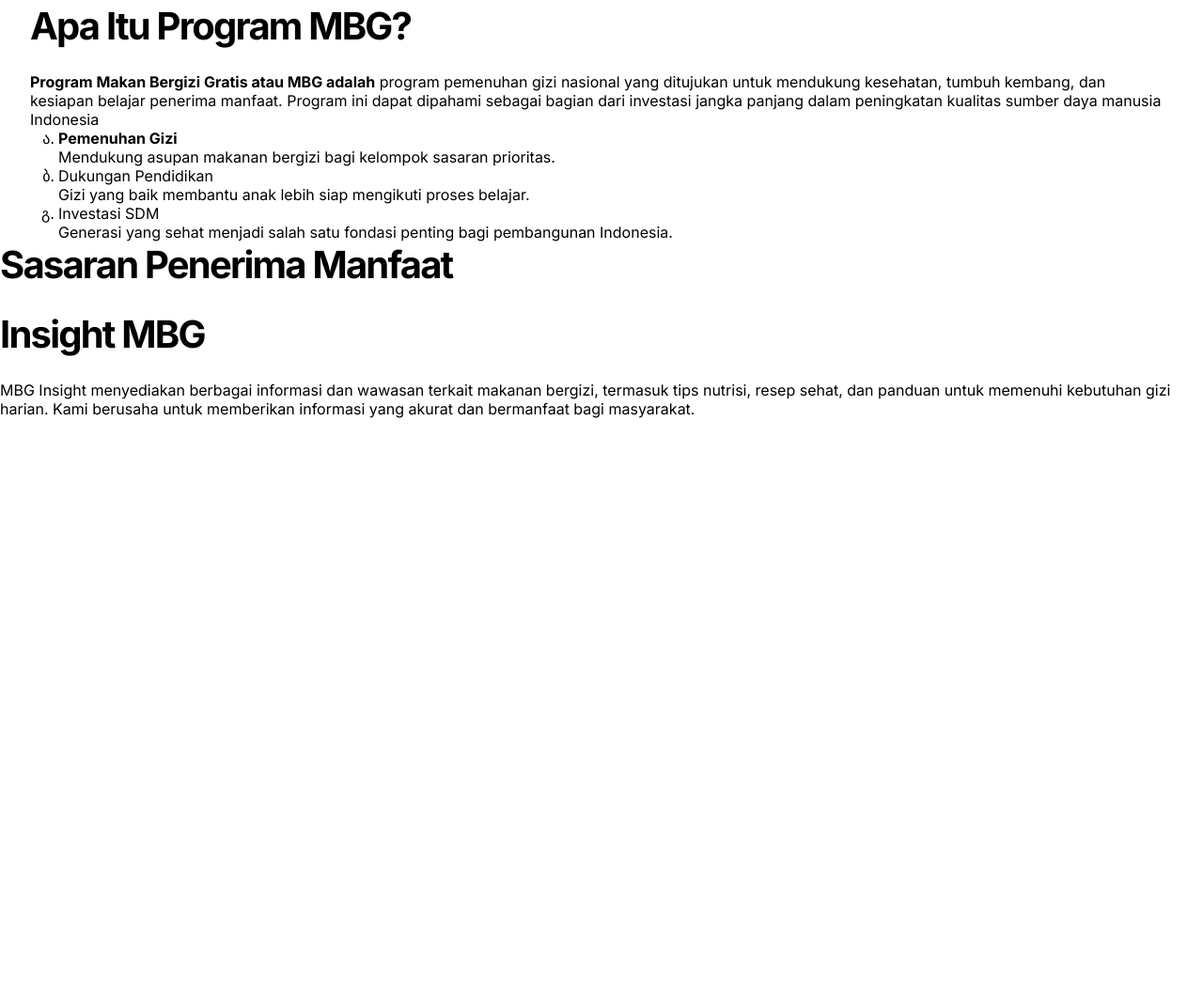
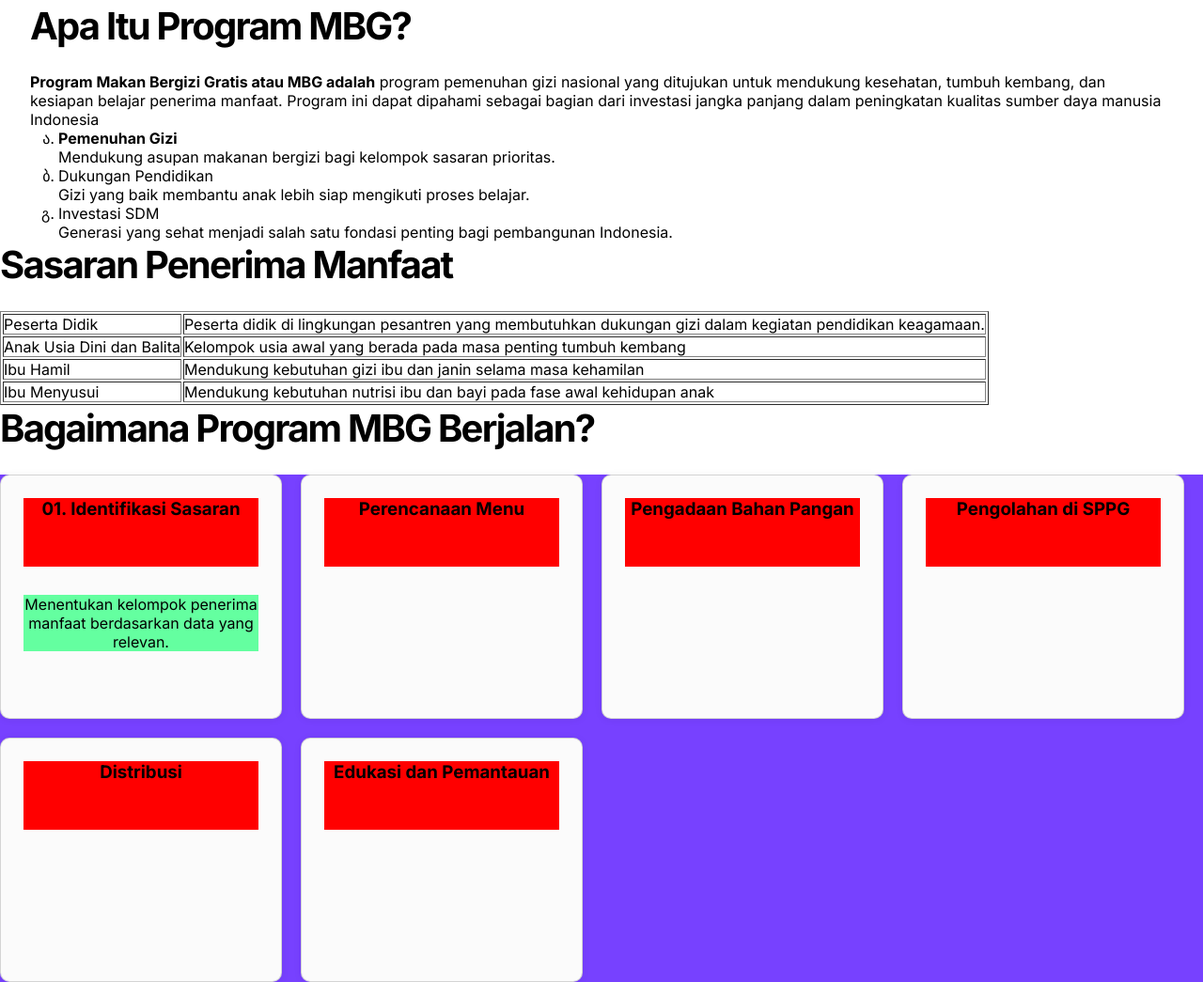
Before and after one commit to fadd3079-prog/webdes-mbg, a website: page index.html in a window 1280 px wide. Shown: the part 847-1892 px from the top of the page at 94% size. Before the commit the page ends 1317 px from the top, so only its background shows below. Drawn offline with Linux system fonts and the light colour scheme.

Commit message:
restore mbg

```diff
--- a/index.html
+++ b/index.html
@@ -64,24 +64,60 @@
             </div>
         </section>
 
-        <selection id="sasaran" >
+        <selection id="sasaran">
             <div>
                 <h2>Sasaran Penerima Manfaat</h2>
+                <table border="1">
+                    <tr>
+                        <td>Peserta Didik</td>
+                        <td>Peserta didik di lingkungan pesantren yang membutuhkan dukungan gizi dalam kegiatan
+                            pendidikan
+                            keagamaan. </td>
+                    </tr>
+                    <tr>
+                        <td>Anak Usia Dini dan Balita</td>
+                        <td>Kelompok usia awal yang berada pada masa penting tumbuh kembang</td>
+                    </tr>
+                    <tr>
+                        <td>Ibu Hamil</td>
+                        <td>Mendukung kebutuhan gizi ibu dan janin selama masa kehamilan</td>
+                    </tr>
+                    <tr>
+                        <td>Ibu Menyusui</td>
+                        <td>Mendukung kebutuhan nutrisi ibu dan bayi pada fase awal kehidupan anak</td>
+                    </tr>
+                </table>
             </div>
         </selection>
 
-        <section id="insight" class="container-insight">
-            <div class="insight-content">
-                <h2>Insight MBG</h2>
-                <p>MBG Insight menyediakan berbagai informasi dan wawasan terkait makanan bergizi, termasuk tips
-                    nutrisi, resep sehat, dan panduan untuk memenuhi kebutuhan gizi harian. Kami berusaha untuk
-                    memberikan informasi yang akurat dan bermanfaat bagi masyarakat.</p>
-            </div>
+        <selection id="alur">
+            <h2>Bagaimana Program MBG Berjalan?</h2>
+            <div class="card-alur">
+                <div class="card">
+                    <h3>01. Identifikasi Sasaran</h3>
+                    <p>Menentukan kelompok penerima manfaat berdasarkan data yang relevan.</p>
+                </div>
+                <div class="card">
+                    <h3>Perencanaan Menu</h3>
+                    <p></p>
+                </div>
 
-        </section>
-        <selection>
-            <div>
-                <h2></h2>
+                <div class="card">
+                    <h3>Pengadaan Bahan Pangan</h3>
+                    <p></p>
+                </div>
+                <div class="card">
+                    <h3>Pengolahan di SPPG</h3>
+                    <p></p>
+                </div>
+                <div class="card">
+                    <h3>Distribusi</h3>
+                    <p></p>
+                </div>
+                <div class="card">
+                    <h3>Edukasi dan Pemantauan</h3>
+                    <p></p>
+                </div>
             </div>
         </selection>
     </main>
--- a/style.css
+++ b/style.css
@@ -1,6 +1,7 @@
 /* DEKSTOP ONLY */
 
 @import url("https://fonts.googleapis.com/css2?family=Inter:wght@400;700&display=swap");
+
 
 
 *,html {
@@ -15,7 +16,7 @@ body {
 }
 
 header {
-    background-color: var(--light);
+    background-color: #ffffff;
     box-shadow: 0 1px 8px rgba(0, 0, 0, 0.05);
     height: 60px;
     width: 100%;
@@ -41,7 +42,7 @@ header a {
 }
 
 header a:hover {
-    color: var(--muted);
+    color: #505050;
 }
 
 h2{
@@ -112,7 +113,7 @@ h2{
 }
 
 .button1 {
-    background-color: var(--light);
+    background-color:#f0f0f0;
     color: #000000;
     margin-right: 10px;
 }
@@ -143,3 +144,35 @@ h2{
 .tentang{
     padding-top: 50px;
 }
+
+
+.alur {
+    background-color: #64ffa0;
+    padding: 80px;
+}
+
+.card-alur h3 {
+    background-color: #ff0000;
+    margin-bottom: 30px;
+    padding-bottom: 50px;
+}
+
+.card-alur {
+    background-color: #7741ff;
+    display: flex;
+    flex-wrap: wrap;
+    gap: 20px;
+    text-align: center;
+}
+.card {
+    background-color: #fbfbfb;
+    width: 300px;
+    height: 260px;
+    padding: 24px;
+    border: 1px solid #cdcdcdd4;
+    border-radius: 10px;
+    box-shadow: 0 1px 8px rgba(0, 0, 0, 0.064);
+}
+.card p{
+    background-color: #64ffa0;
+}
```
Also changed, not shown: docs/content-mbg.md (+1 -1 lines).
